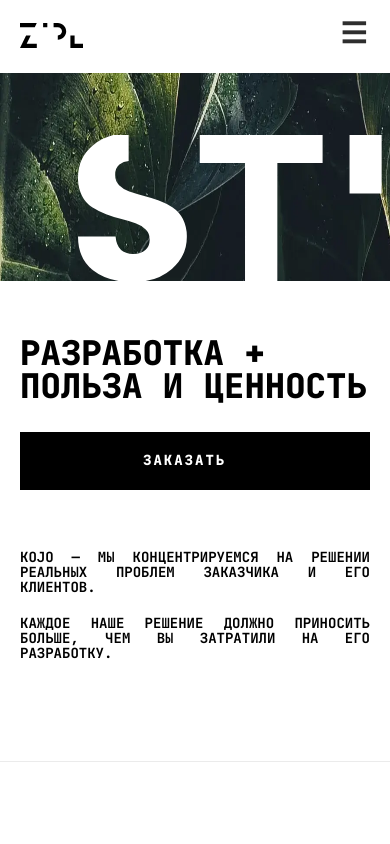
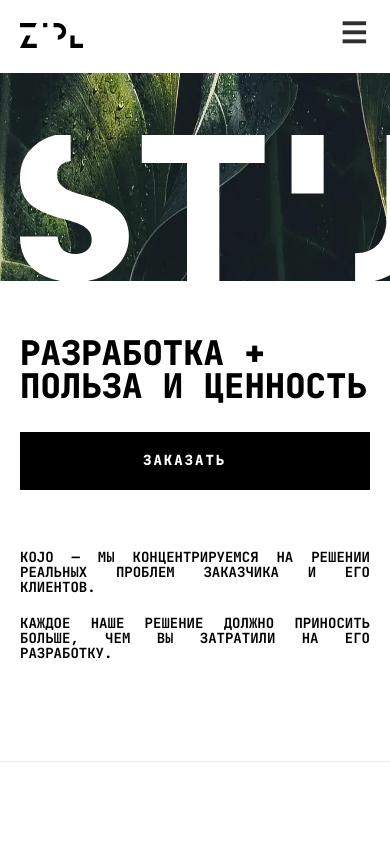
Before and after one commit to AnatolyKostarev/kojo, a React (Create React App) app: page / in a window 390 px wide. Shown: the top 844 px of the page. Built offline with nearby package versions, Linux system fonts and the light colour scheme.

Commit message:
Fix styles

```diff
--- a/src/components/homepage/HomePageMobile.module.css
+++ b/src/components/homepage/HomePageMobile.module.css
@@ -80,7 +80,7 @@
   }
 
   .title_img > img {
-    padding: 0 20vw;
+    padding: 0 20px;
     height: 37.33vw;
   }
 
```
